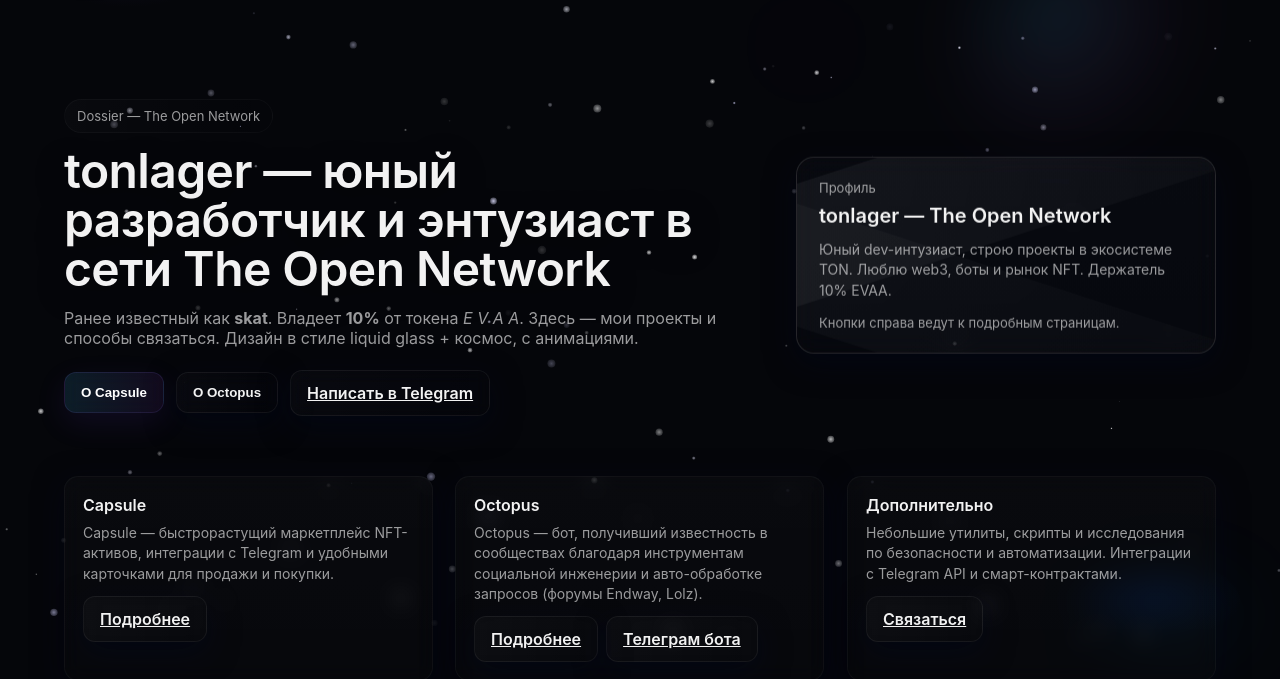
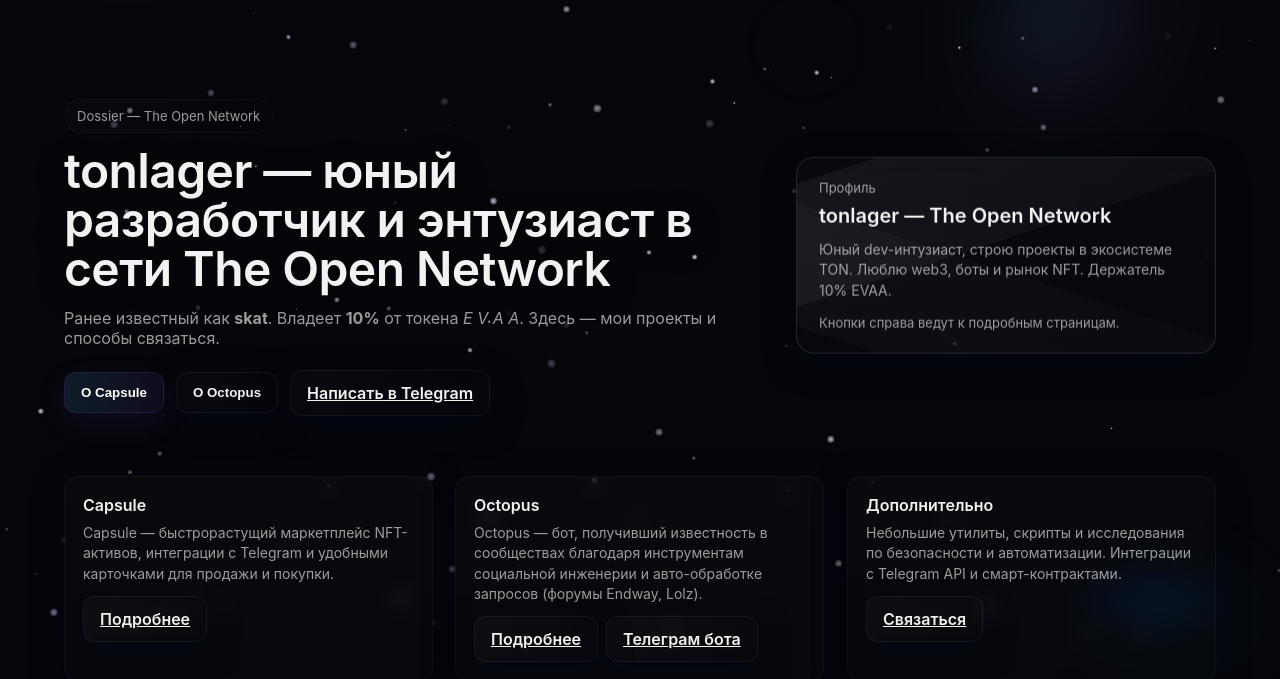
Before and after one commit to vernytelhopa-glitch/site, a plain HTML site: page index.html in a window 1280 px wide. Shown: the part 121-800 px from the top of the page. Drawn offline with Linux system fonts and the light colour scheme; a web font is replaced by a local one.

Commit message:
Update index.html

```diff
--- a/index.html
+++ b/index.html
@@ -414,7 +414,7 @@ a:focus, button:focus { outline: 3px solid rgba(130,100,255,0.12); outline-offse
       <div class="hero-left">
         <div class="kicker">Dossier — The Open Network</div>
         <h2 class="title">tonlager — юный разработчик и энтузиаст в сети The Open Network</h2>
-        <p class="lead">Ранее известный как <strong>skat</strong>. Владеет <strong>10%</strong> от токена <em>E V A A</em>. Здесь — мои проекты и способы связаться. Дизайн в стиле liquid glass + космос, с анимациями.</p>
+        <p class="lead">Ранее известный как <strong>skat</strong>. Владеет <strong>10%</strong> от токена <em>E V A A</em>. Здесь — мои проекты и способы связаться.</p>
 
         <div class="cta-row">
           <button class="btn primary" data-nav="capsule">О Capsule</button>
```
